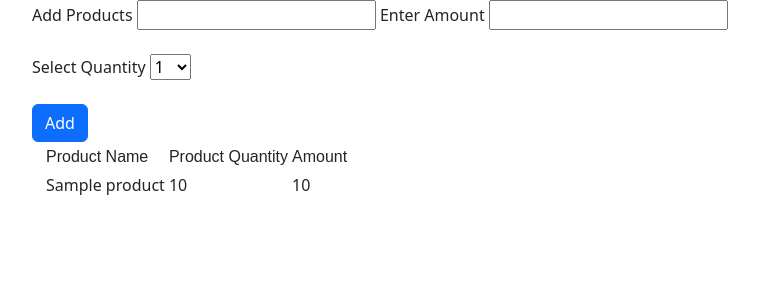
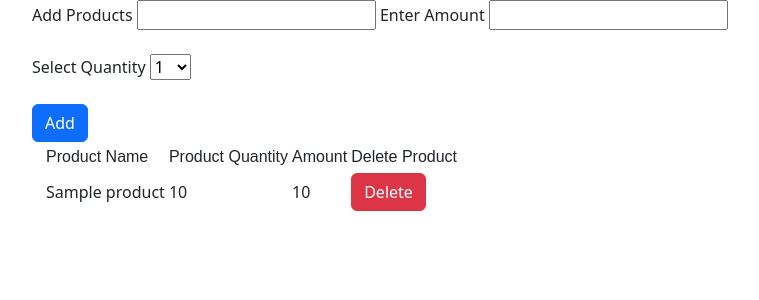
Before and after one commit to shagun199/Inventory-Management-System, a PHP site: page / in a window 1280 px wide. Shown: the part 56-356 px from the top of the page, without its empty margins (50-809 px from the left). Run offline with PHP 8.4, Linux system fonts and the light colour scheme; tables that the repository leaves empty hold one stand-in row (values such as "Sample post").

Commit message:
Added delete button

```diff
--- a/index.php
+++ b/index.php
@@ -29,9 +29,9 @@
     <form action="" method="POST">
     <div class="dropdown">
         <label for:"products">Add Products</label>
-        <input type="text" name="products" id="products">
+        <input type="text" name="products" id="products" required>
         <label for:"amount">Enter Amount</label>
-        <input type="number" name="amount" id="amount">
+        <input type="number" name="amount" id="amount" required>
     </div>
     <br>
     <div class="dropdown">
@@ -61,9 +61,11 @@
           <td> <font face="Arial">Product Name</font> </td>
           <td> <font face="Arial">Product Quantity</font> </td>
           <td> <font face="Arial">Amount</font> </td>
+          <td> <font face="Arial">Delete Product</font> </td>
       </tr>';
       if ($result = $conn->query($query)) {
           while ($row = $result->fetch_assoc()) {
+              $productId = $row["productId"];
               $ProductName = $row["productName"];
               $Quantity = $row["quantity"];
               $Amount = $row["amount"];
@@ -71,9 +73,19 @@
                         <td>'.$ProductName.'</td>
                         <td>'.$Quantity.'</td>
                         <td>'.$Amount.'</td>
+                        <td>
+                         <form action="index.php" method="POST">
+                            <input type="submit" class="btn btn-danger" name="delete" value="Delete" >
+                         </form>
+                        </td>
                     </tr>';
           }
           $result->free();
+          }
+          if(isset($_POST['delete'])) {
+            $delete = ("DELETE from products where productId = '$productId'");
+            $result = $conn->query($delete);
+            header("location:index.php");
           }
 }
 ?>
--- a/insert-script.php
+++ b/insert-script.php
@@ -20,7 +20,7 @@ if(isset($_POST['submit'])){
         echo 'something went wrong';
       }
      if(!empty($prodName) && !empty($quantity) && !empty($productQuantity) && $nameOfProduct === $prodName){
-      $sql = "UPDATE `products` SET `quantity` = `quantity` + '$quantity' WHERE `productName` = '$prodName'";
+      $sql = "UPDATE `products` SET `quantity` = `quantity` + '$quantity' , `amount` = `amount` + '$amount'  WHERE `productName` = '$prodName'";
       $conn->query($sql);
      }
      else if(!empty($prodName) && !empty($quantity)){
```
Also changed, not shown: inventory.sql (+4 -11 lines).
